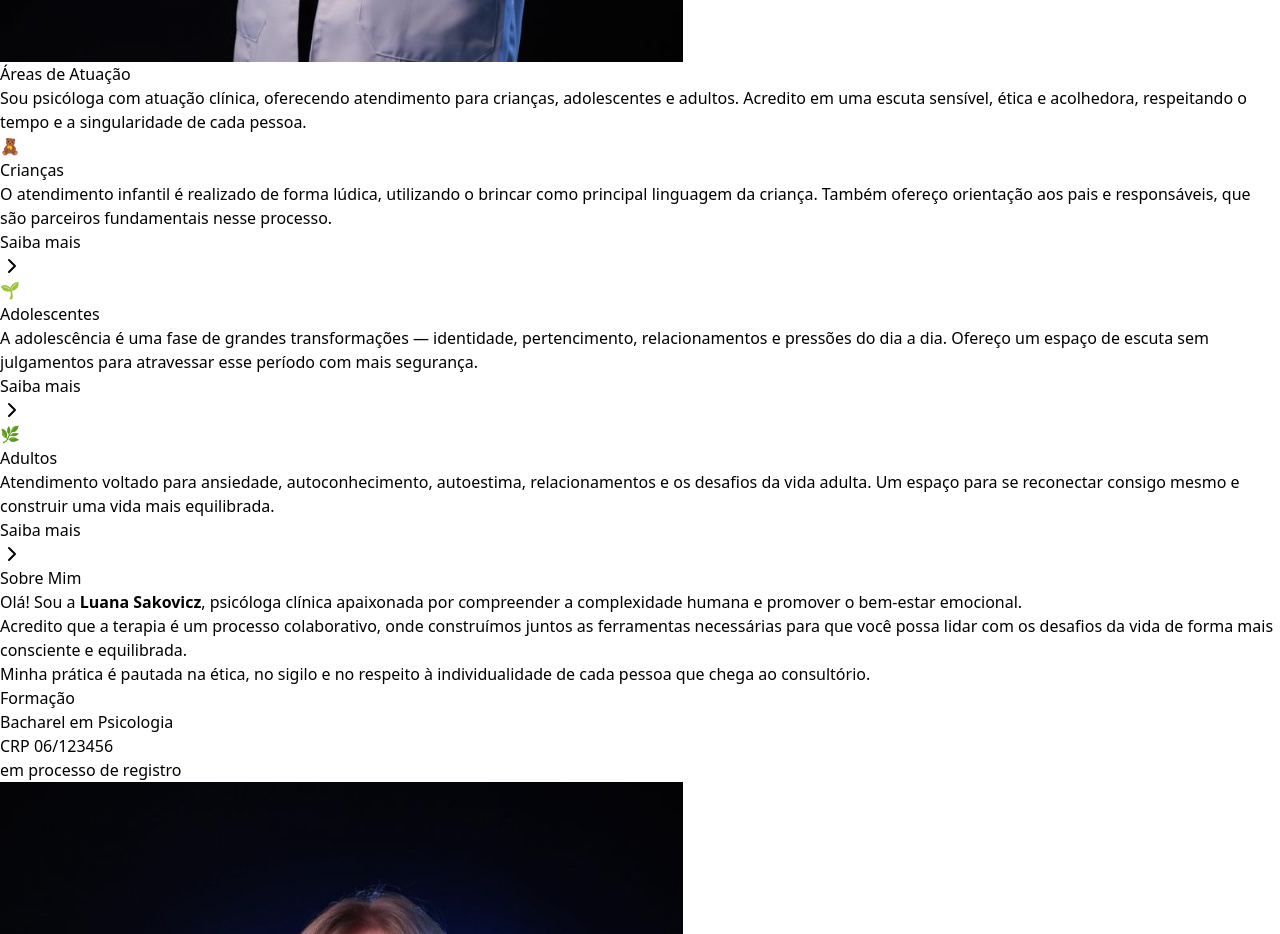
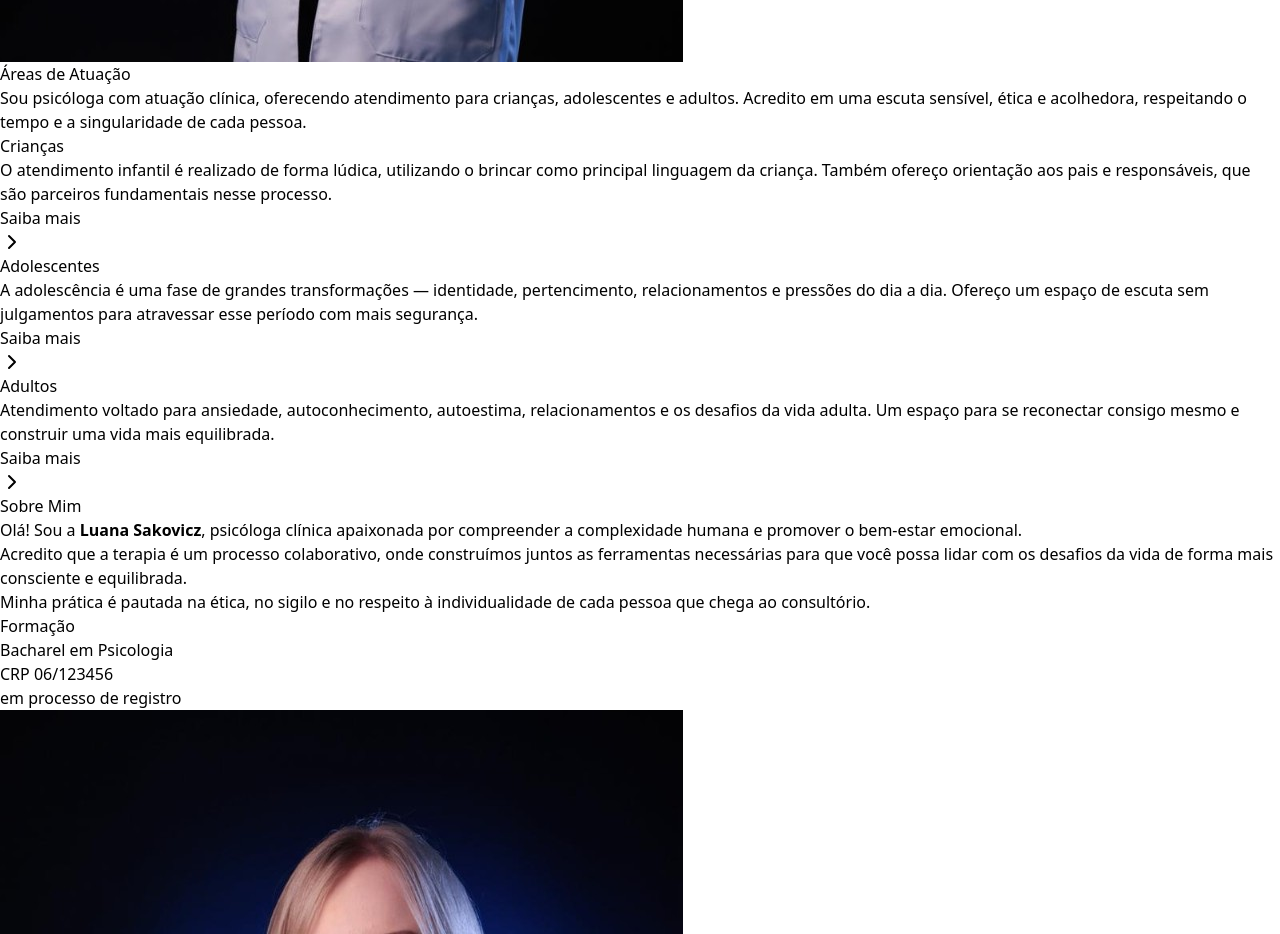
Before and after one commit to gabriellsd/portfolio-luana, a React (Vite) app: page / in a window 1280 px wide. Shown: the part 2440-3374 px from the top of the page. Built offline with nearby package versions, Linux system fonts and the light colour scheme.

Commit message:
Remove emojis das areas de atuacao
Made-with: Cursor

```diff
--- a/src/App.jsx
+++ b/src/App.jsx
@@ -36,19 +36,16 @@ const psico = {
 
 const specialties = [
   {
-    emoji: '🧸',
     title: 'Crianças',
     description:
       'O atendimento infantil é realizado de forma lúdica, utilizando o brincar como principal linguagem da criança. Também ofereço orientação aos pais e responsáveis, que são parceiros fundamentais nesse processo.',
   },
   {
-    emoji: '🌱',
     title: 'Adolescentes',
     description:
       'A adolescência é uma fase de grandes transformações — identidade, pertencimento, relacionamentos e pressões do dia a dia. Ofereço um espaço de escuta sem julgamentos para atravessar esse período com mais segurança.',
   },
   {
-    emoji: '🌿',
     title: 'Adultos',
     description:
       'Atendimento voltado para ansiedade, autoconhecimento, autoestima, relacionamentos e os desafios da vida adulta. Um espaço para se reconectar consigo mesmo e construir uma vida mais equilibrada.',
@@ -263,7 +260,6 @@ export default function App() {
                 key={index}
                 className="p-8 rounded-3xl bg-stone-50 hover:bg-teal-50 border border-stone-100 transition-all group"
               >
-                <div className="text-4xl mb-6">{spec.emoji}</div>
                 <h3 className="text-xl font-semibold mb-3 text-stone-800">{spec.title}</h3>
                 <p className="text-stone-600 leading-relaxed mb-6">{spec.description}</p>
                 <a
```
